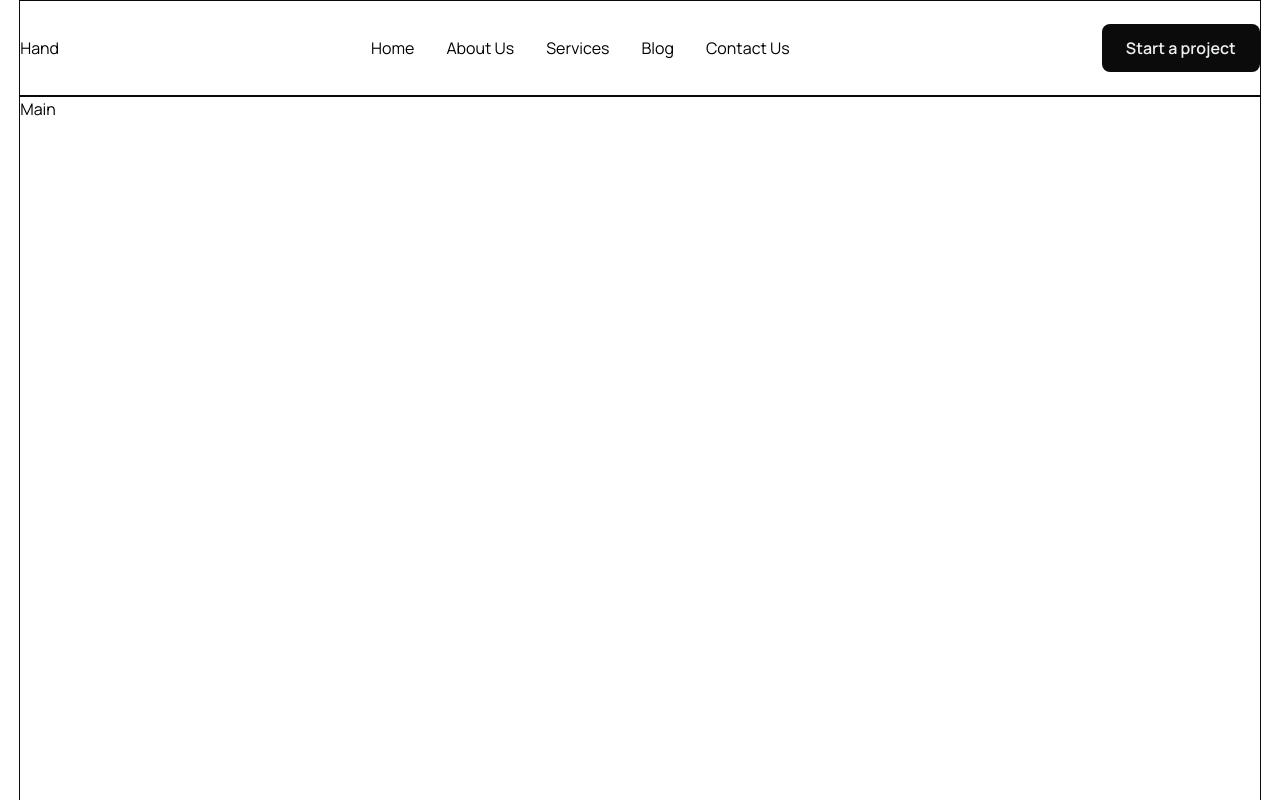
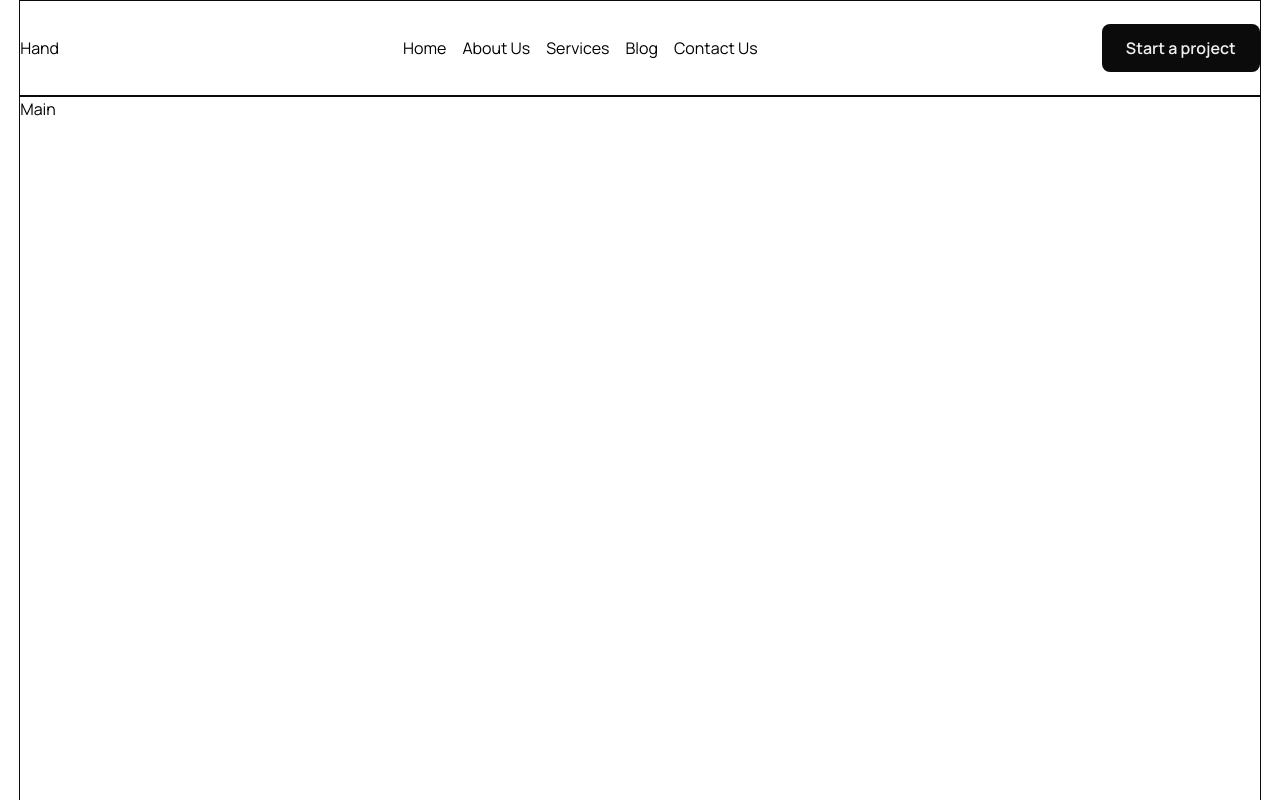
Before and after one commit to AJ1732/smg-task, a React (Vite) app: page / in a window 1280 px wide. Shown: the top 800 px of the page. Built offline with nearby package versions, Linux system fonts and the light colour scheme.

Commit message:
chore: import navlink component

```diff
--- a/src/sections/Navigation.tsx
+++ b/src/sections/Navigation.tsx
@@ -1,6 +1,9 @@
 import Button from "../components/Button";
+import NavLink from "../components/NavLink";
 
 const Navigation = () => {
+  const navlinks = ["Home", "About Us", "Services", "Blog", "Contact Us"];
+
   return (
     <header className="flex-between size-full">
       {/* LOGO */}
@@ -9,11 +12,9 @@ const Navigation = () => {
       {/* NAV LINKS */}
       <nav>
         <ul className="flex-between gap-4 [&>li]:p-2">
-          <li>Home</li>
-          <li>About Us</li>
-          <li>Services</li>
-          <li>Blog</li>
-          <li>Contact Us</li>
+          {navlinks.map((navlink) => (
+            <NavLink key={navlink}>{navlink}</NavLink>
+          ))}
         </ul>
       </nav>
 
```
